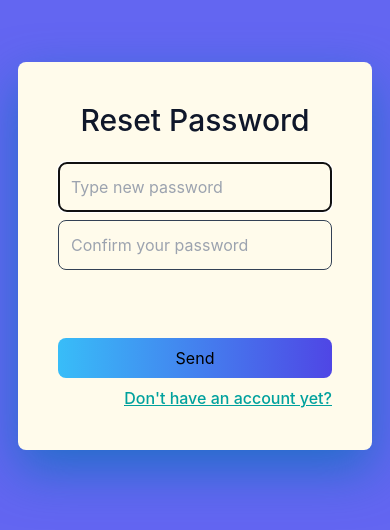
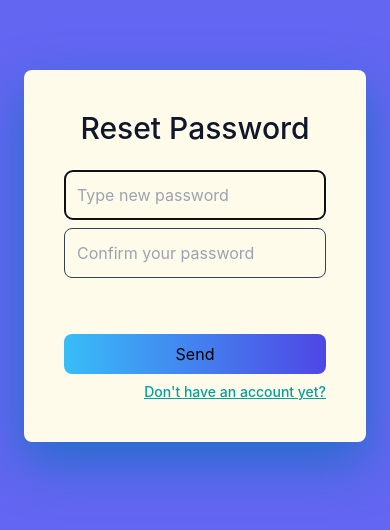
Before and after one commit to dmc103/frontend-pawstagram, a React (Vite) app: page /reset-password/1/1 in a window 390 px wide. Shown: the part 166-696 px from the top of the page. Built offline with nearby package versions, Linux system fonts and the light colour scheme; no server answers.

Commit message:
Update ResetPassword.jsx, add styling

```diff
--- a/src/components/SubComponents/ForgotPassword.jsx
+++ b/src/components/SubComponents/ForgotPassword.jsx
@@ -31,7 +31,7 @@ const ForgotPassword = () => {
   };
 
   return (
-    <div className="bg-pawBgFour sm: min-h-screen flex flex-col items-center justify-center">
+    <div className="bg-pawBgFour min-h-screen flex flex-col items-center justify-center sm:auto sm: px-6">
       <div className="bg-amber-50 p-10 shadow-[0_20px_50px_rgba(8,_112,_184,_0.7)] rounded-lg max-w-2xl sm: m-auto">
         <h2 className="text-center text-slate-900 mb-6 font-medium text-3xl hover:text-indigo-800">
           Forgot Password
@@ -58,7 +58,7 @@ const ForgotPassword = () => {
           </button>
           {message && <p className="text-center mt-4">{message}</p>}
         </form>
-        <div className="text underline text-end">
+        <div className="text underline text-end text-sm">
           <a href="/login">Back to Login</a>
         </div>
       </div>
--- a/src/components/SubComponents/ManageProfile.jsx
+++ b/src/components/SubComponents/ManageProfile.jsx
@@ -308,7 +308,7 @@ function ManageProfile() {
                   <div className="px-2 mt-6 bg-white text-gray-500">
                     Want to manage your password, too?
                     <div className="test-container">
-                      <Link to="/reset-password">
+                      <Link to="/reset-password/:id/:token">
                         <button
                           type="button"
                           className="font-medium text-indigo-600 hover:text-indigo-500 text-center"
--- a/src/components/SubComponents/ResetPassword.jsx
+++ b/src/components/SubComponents/ResetPassword.jsx
@@ -1,5 +1,6 @@
+import axios from "axios";
 import { useState } from "react";
-import { Link, useNavigate } from "react-router-dom";
+import { Link, useNavigate, useParams } from "react-router-dom";
 
 const API_URL = import.meta.env.VITE_API_URL || "http://localhost:5005";
 
@@ -7,12 +8,13 @@ const ResetPassword = () => {
   const [newPassword, setNewPassword] = useState("");
   const [confirmPassword, setConfirmPassword] = useState("");
   const [message, setMessage] = useState("");
+  const { id, token } = useParams();
 
   const navigate = useNavigate();
 
   const handleSubmit = async (e) => {
+    e.preventDefault();
     const passwordRegex = /(?=.*\d)(?=.*[a-z])(?=.*[A-Z]).{3,}/;
-    e.preventDefault();
     try {
      if (newPassword !== confirmPassword) {
       setMessage("Passwords don't match.");
@@ -21,7 +23,10 @@ const ResetPassword = () => {
       setMessage("Password must have at least 3 characters and contain at least one uppercase letter, one lowercase letter, and one number.")
      }
      else {
-      console.log("ok for now")
+      // console.log("ok for now")
+      const response = await axios.post(`${API_URL}/auth/reset-password/${id}/${token}`, confirmPassword);
+      console.log(response.data);
+      setNewPassword(confirmPassword);
       setMessage("Password changed. Redirecting to login...")
       setInterval(() => {
         navigate('/login')
@@ -34,7 +39,7 @@ const ResetPassword = () => {
   };
 
   return (
-    <div className="bg-indigo-500 sm: min-h-screen flex flex-col items-center justify-center">
+    <div className="bg-indigo-500 min-h-screen flex flex-col items-center justify-center sm:auto sm: px-6">
       <div className="bg-amber-50 p-10 shadow-[0_20px_50px_rgba(8,_112,_184,_0.7)] rounded-lg max-w-2xl sm: m-auto">
         <h2 className="text-center text-slate-900 mb-6 font-medium text-3xl hover:text-indigo-800">
           Reset Password
@@ -61,7 +66,7 @@ const ResetPassword = () => {
             name="confirm-password"
             value={confirmPassword}
             onChange={(e) => setConfirmPassword(e.target.value)}
-            className="w-full p-3 bg-amber-50 rounded-lg mb-6 border border-slate-700 hover:bg-amber-200"
+            className="w-full p-3 bg-amber-50 rounded-lg mb-3 border border-slate-700 hover:bg-amber-200"
             placeholder="Confirm your password"
             required
           />
@@ -75,7 +80,7 @@ const ResetPassword = () => {
             Send
           </button>
         </form>
-        <div className="text-decoration-line: underline text-end">
+        <div className="text-decoration-line: underline text-end text-sm">
         <Link to="/register">
           Don't have an account yet?
         </Link>
--- a/src/index.css
+++ b/src/index.css
@@ -85,6 +85,11 @@ h1 {
 .dark-comments.dark {
   background-color: #52525b;
   color: #F5F7FB;
+}
+
+.top-bar.dark:hover {
+  background-color: #52525b;
+  color:black
 }
 
 .blink_me {
```
